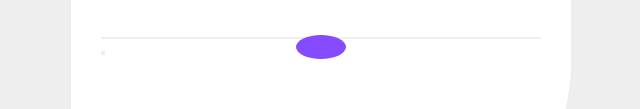
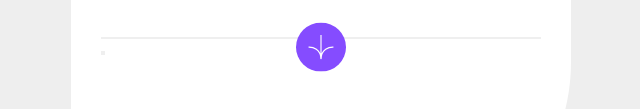
Before and after one commit to Alinist/MSP-session7-task, a plain HTML site: page index.html in a window 1280 px wide. Shown: the part 328-437 px from the top of the page, without its empty margins (319-959 px from the left). Drawn offline with Linux system fonts and the light colour scheme; the site is published under a folder, as on GitHub Pages, so addresses that start at the root find nothing.

Commit message:
Update index.html

```diff
--- a/index.html
+++ b/index.html
@@ -35,7 +35,7 @@
     </div>
     <div class="button">
       <hr>
-      <button><img id="getAge" src="/assets/images/icon-arrow.svg" alt=""></button>
+      <button><img id="getAge" src="assets/images/icon-arrow.svg" alt=""></button>
     </div>
     <div id="output">
       <p><span>- - </span>years</p>
```
